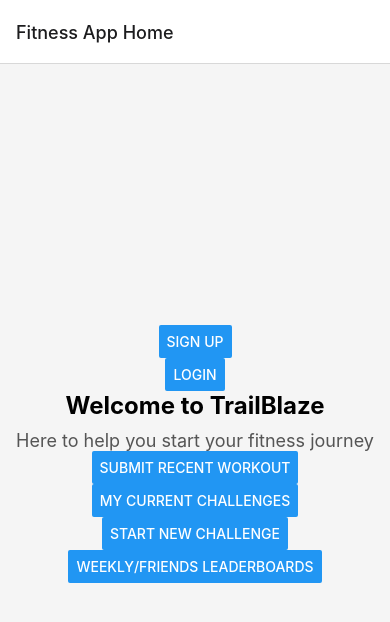
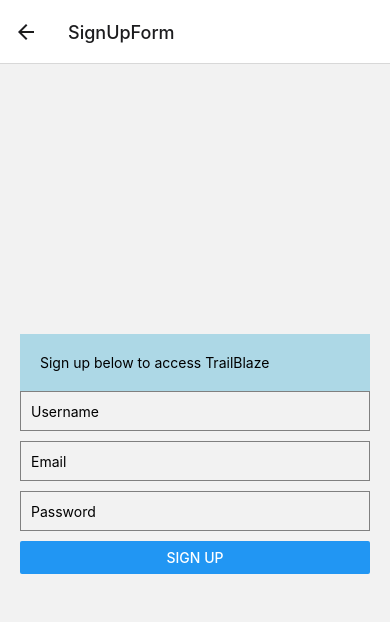
Before and after one commit to mikeold-2008/northcoders-final-project, a React Native app: screen /Signup in a window 390 px wide. Shown: the top 622 px of the page. Built offline with nearby package versions, Linux system fonts and the light colour scheme.

Commit message:
added sign up button

```diff
--- a/App.js
+++ b/App.js
@@ -3,6 +3,7 @@
 import { createStackNavigator } from '@react-navigation/stack';
 import { NavigationContainer } from '@react-navigation/native';
 import { HomeScreen, RecentWorkout } from './src/HomeScreen';
+import SignUpForm from './src/Signup';
 import LoginForm from './src/Login';
 
 
@@ -16,16 +17,25 @@
           name="Home"
           component={HomeScreen}
           options={{ title: 'Fitness App Home' }}
+          containerStyle={styles.screenContainer}
         />
         <Stack.Screen
           name="RecentWorkout"
           component={RecentWorkout}
           options={{ title: 'Recent Workout' }}
+          containerStyle={styles.screenContainer}
         />
            <Stack.Screen
           name="Login"
           component={LoginForm}
           options={{ title: 'LoginForm' }}
+          containerStyle={styles.screenContainer}
+        />
+          <Stack.Screen
+          name="Signup"
+          component={SignUpForm}
+          options={{ title: 'SignUpForm' }}
+          containerStyle={styles.screenContainer}
         />
       </Stack.Navigator>
     </NavigationContainer>
@@ -38,5 +48,6 @@
     backgroundColor: '#fff',
     alignItems: 'center',
     justifyContent: 'center',
+    marginBottom: 100
   },
 });
--- a/src/HomeScreen.js
+++ b/src/HomeScreen.js
@@ -59,6 +59,7 @@
         justifyContent: 'center',
         alignItems: 'center',
         backgroundColor: '#f5f5f5',
+        marginBottom: 100
       },
       title: {
         fontSize: 24,
--- a/src/SIgnup.js
+++ b/src/SIgnup.js
@@ -0,0 +1,61 @@
+import React, { useState } from 'react';
+import { View, TextInput, Button, StyleSheet, Text } from 'react-native';
+
+const SignUpForm = ({ onSignUp }) => {
+  const [username, setUsername] = useState('');
+  const [email, setEmail] = useState('');
+  const [password, setPassword] = useState('');
+
+  const handleSignUp = () => {
+    onSignUp(username, email, password);
+  };
+
+  return (
+    <View style={styles.container}>
+        <View style={styles.topComponent}>
+      <Text style={styles.title}>Sign up below to access TrailBlaze</Text>
+      </View>
+      <TextInput
+        style={styles.input}
+        placeholder="Username"
+        value={username}
+        onChangeText={setUsername}
+      />
+      <TextInput
+        style={styles.input}
+        placeholder="Email"
+        value={email}
+        onChangeText={setEmail}
+      />
+      <TextInput
+        style={styles.input}
+        placeholder="Password"
+        value={password}
+        onChangeText={setPassword}
+        secureTextEntry
+      />
+      <Button title="Sign Up" onPress={handleSignUp} />
+    </View>
+  );
+};
+
+const styles = StyleSheet.create({
+  container: {
+    flex: 1,
+    justifyContent: 'center',
+    padding: 20,
+  },
+  input: {
+    height: 40,
+    borderColor: 'gray',
+    borderWidth: 1,
+    marginBottom: 10,
+    padding: 10,
+  },
+  topComponent: {
+    backgroundColor: 'lightblue',
+    padding: 20,
+  },
+});
+
+export default SignUpForm;
```
